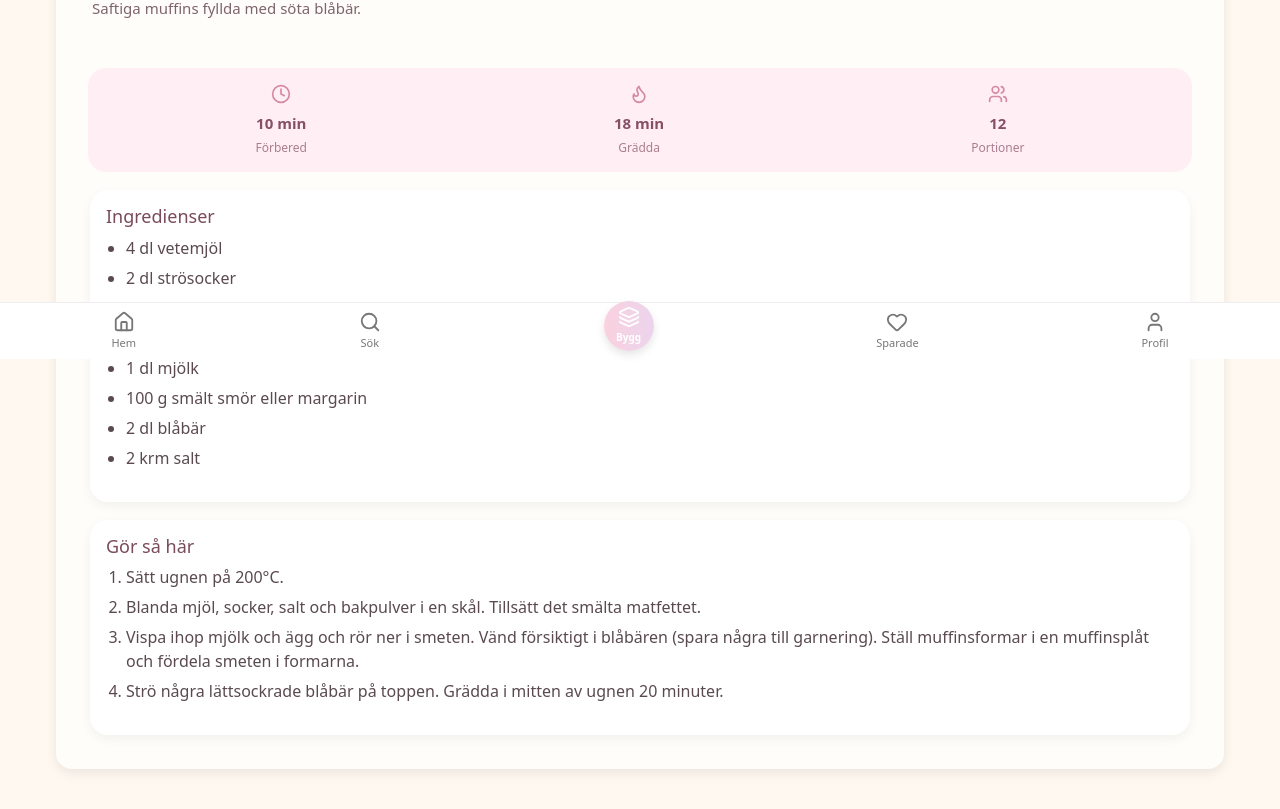
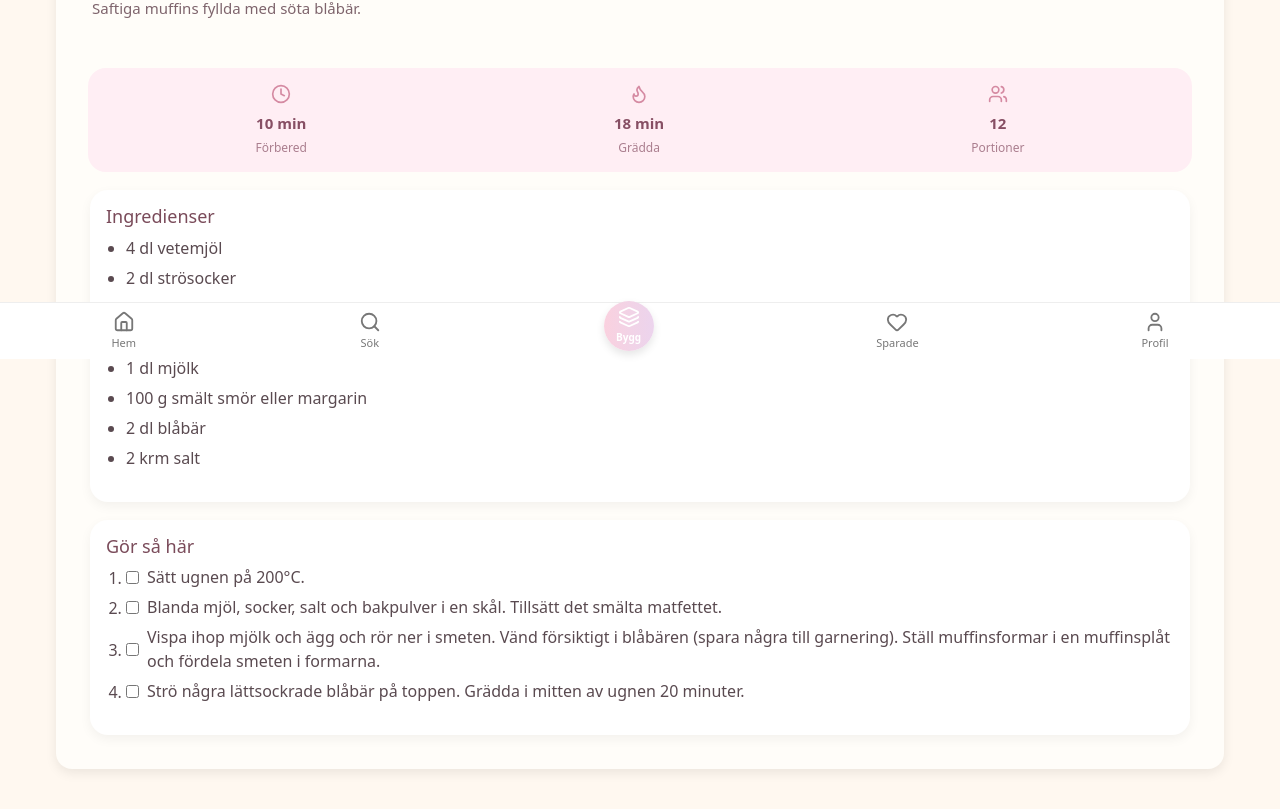
Before and after one commit to annappersson/Bakely, a React (Vite) app: page /recept/muffin-1 in a window 1280 px wide. Shown: the part 441-1250 px from the top of the page. Built offline with nearby package versions, Linux system fonts and the light colour scheme.

Commit message:
Now you can check box what step you have done

```diff
--- a/src/assets/scss/RecipeDetailsPage.scss
+++ b/src/assets/scss/RecipeDetailsPage.scss
@@ -189,3 +189,25 @@
         }
     }
 }
+
+.content-box ol li {
+    margin-bottom: 8px;
+
+    label {
+        display: flex;
+        align-items: center;
+        gap: 0.5rem;
+        cursor: pointer;
+        width: 100%; // så hela raden är klickbar
+    }
+
+    input[type="checkbox"] {
+        cursor: pointer;
+    }
+
+    &.completed-step span {
+        text-decoration: line-through;
+        color: #aaa;
+        opacity: 0.7;
+    }
+}
--- a/src/pages/RecipeDetailsPage.tsx
+++ b/src/pages/RecipeDetailsPage.tsx
@@ -15,6 +15,7 @@ export default function RecipeDetailPage() {
   const { user, loading: authLoading } = useAuth(); // ← loading från context
   const recipe = recipes.find((r) => r.id === id);
   const [showModal, setShowModal] = useState(false);
+  const [completedSteps, setCompletedSteps] = useState<boolean[]>([]);
 
   // När sidan laddas, scrolla alltid till toppen
   useEffect(() => {
@@ -35,6 +36,20 @@ export default function RecipeDetailPage() {
     }
 
     setShowModal(true);
+  };
+
+  useEffect(() => {
+    if (recipe) {
+      setCompletedSteps(new Array(recipe.steps.length).fill(false));
+    }
+  }, [recipe]);
+
+  const toggleStep = (index: number) => {
+    setCompletedSteps((prev) => {
+      const newSteps = [...prev];
+      newSteps[index] = !newSteps[index];
+      return newSteps;
+    });
   };
 
   return (
@@ -125,7 +140,16 @@ export default function RecipeDetailPage() {
           <h4>Gör så här</h4>
           <ol>
             {recipe.steps.map((step, i) => (
-              <li key={i}>{step}</li>
+              <li key={i} className={completedSteps[i] ? "completed-step" : ""}>
+                <label>
+                  <input
+                    type="checkbox"
+                    checked={completedSteps[i]}
+                    onChange={() => toggleStep(i)}
+                  />
+                  <span>{step}</span>
+                </label>
+              </li>
             ))}
           </ol>
         </div>
```
